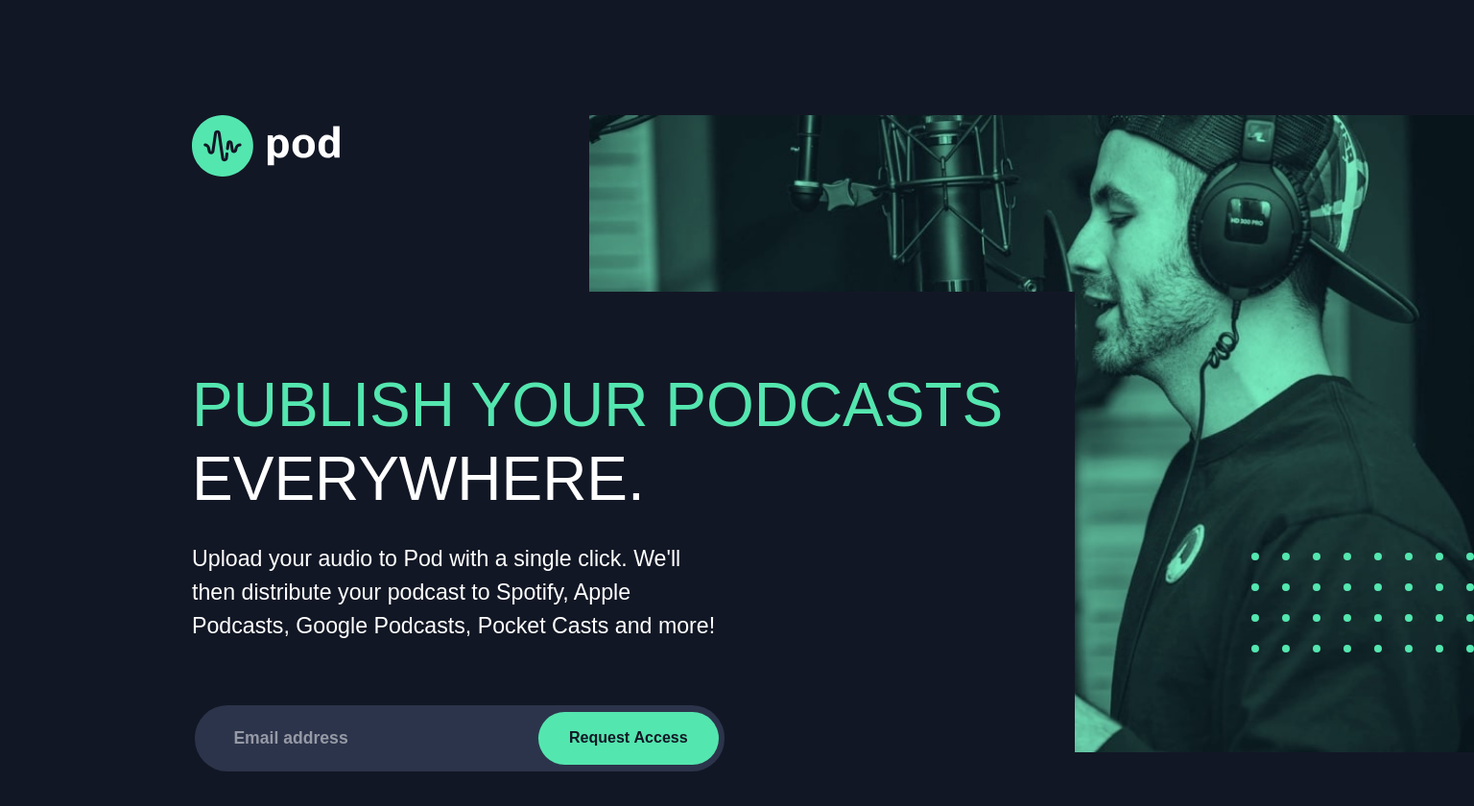
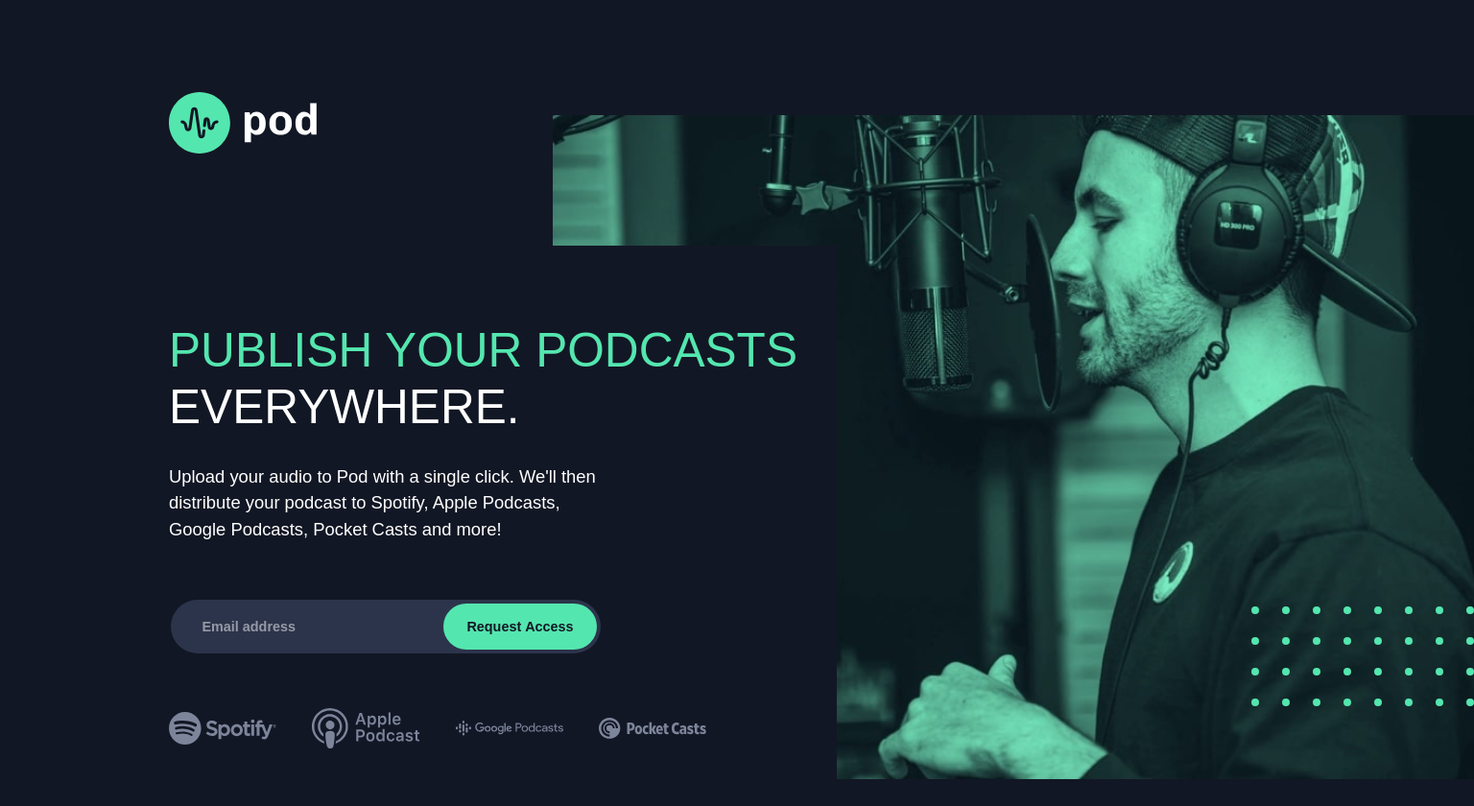
Before and after one commit to ruuen/challenge-pod-request-access-page, a plain HTML site: page site_dir/index.html in a window 1536 px wide. Shown: the top 840 px of the page at 96% size. Drawn offline with Linux system fonts and the light colour scheme; a web font is replaced by a local one.

Commit message:
Fix desktop style issues due to original browser zoom
Originally had browser zoomed out while developing, which caused items not to scale well

Adjusted desktop breakpoint var value from 1400px to 1100px

Adjust srcset width on the background picture element to match

```diff
--- a/scss/variables.scss
+++ b/scss/variables.scss
@@ -39,4 +39,4 @@ $font-weight-bold: 700;
 
 // Viewport Breakpoints
 $breakpoint-tablet: 750px;
-$breakpoint-desktop: 1400px;
+$breakpoint-desktop: 1100px;
--- a/site_dir/index.html
+++ b/site_dir/index.html
@@ -52,7 +52,7 @@
     </main>
     <img src="./images/bg-pattern-dots.svg" alt="" class="background-dots" />
     <picture>
-      <source media="(min-width: 1400px)" srcset="./images/image-host-desktop.jpg" />
+      <source media="(min-width: 1100px)" srcset="./images/image-host-desktop.jpg" />
       <source media="(min-width: 750px)" srcset="./images/image-host-tablet.jpg" />
       <img src="./images/image-host-mobile.jpg" alt="" class="background" />
     </picture>
--- a/site_dir/main.css
+++ b/site_dir/main.css
@@ -216,6 +216,8 @@ body {
     display: grid;
     grid-template-rows: 1fr 0.5fr 0.1fr 0.25fr;
     grid-template-areas: "copy" "form" "spacer" "logo";
+    position: relative;
+    z-index: 1;
   }
 
   .content__container {
@@ -249,31 +251,31 @@ body {
   .content__form-input {
     margin: 0;
     padding: 1.25rem 2rem;
-    z-index: 0;
+    z-index: 2;
   }
 
   .content__form-btn {
     width: auto;
     padding: 1rem 1.5rem;
     margin: 0 0 0 -10.25rem;
-    z-index: 1;
+    z-index: 3;
   }
 }
-@media screen and (min-width: 1400px) {
+@media screen and (min-width: 1100px) {
   .background {
     top: 15%;
-    width: 60%;
+    width: 62.5%;
   }
 
   .background-dots {
     left: auto;
     right: 0;
-    bottom: 7.5rem;
+    bottom: 4rem;
     min-width: 15vw;
   }
 
   .header {
-    padding: 7.5rem 3rem 0 12.5rem;
+    padding: 6rem 3rem 0 11rem;
   }
 
   .header__logo {
@@ -281,32 +283,20 @@ body {
   }
 
   .content {
-    max-width: 60rem;
-    margin: 7.5rem 6rem 0 10rem;
+    max-width: 46rem;
+    margin: 6rem 6rem 0 8.5rem;
   }
 
   .content__heading {
-    font-size: 4em;
+    font-size: 3.1em;
   }
 
   .content__copy {
-    font-size: 1.45em;
-    max-width: 35rem;
+    font-size: 1.15em;
+    max-width: 28rem;
   }
 
   .content__form {
-    max-width: 34.5rem;
-  }
-
-  .content__form-input {
-    font-size: 1.1em;
-    padding: 1.5rem 2.5rem;
-    border-radius: 34px;
-  }
-
-  .content__form-btn {
-    font-size: 1em;
-    margin: 0 0 0 -12.15rem;
-    padding: 1.15rem 2rem;
+    max-width: 28rem;
   }
 }
```
Also changed, not shown: scss/mediaqry.scss (+23 -21 lines).
